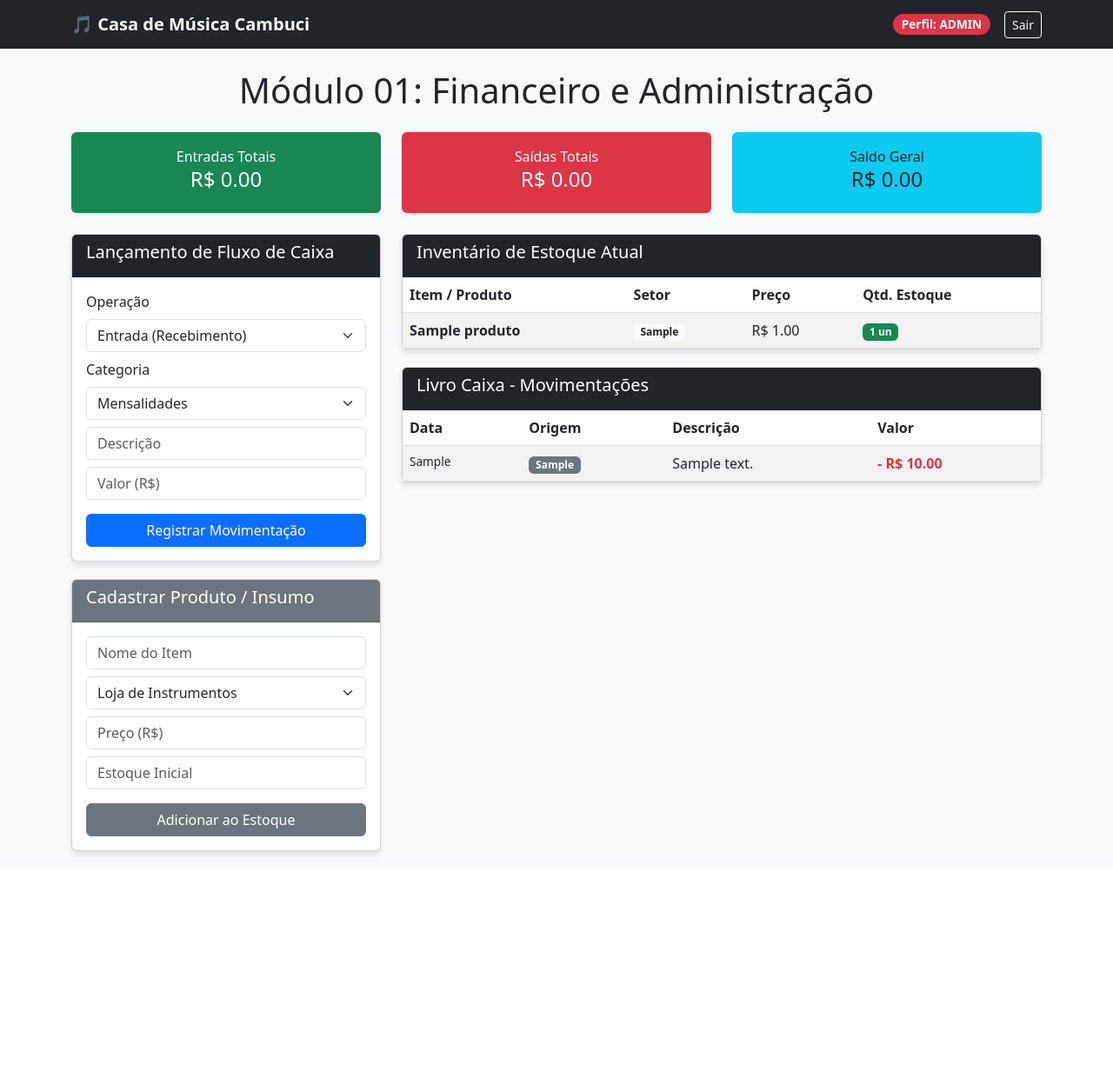
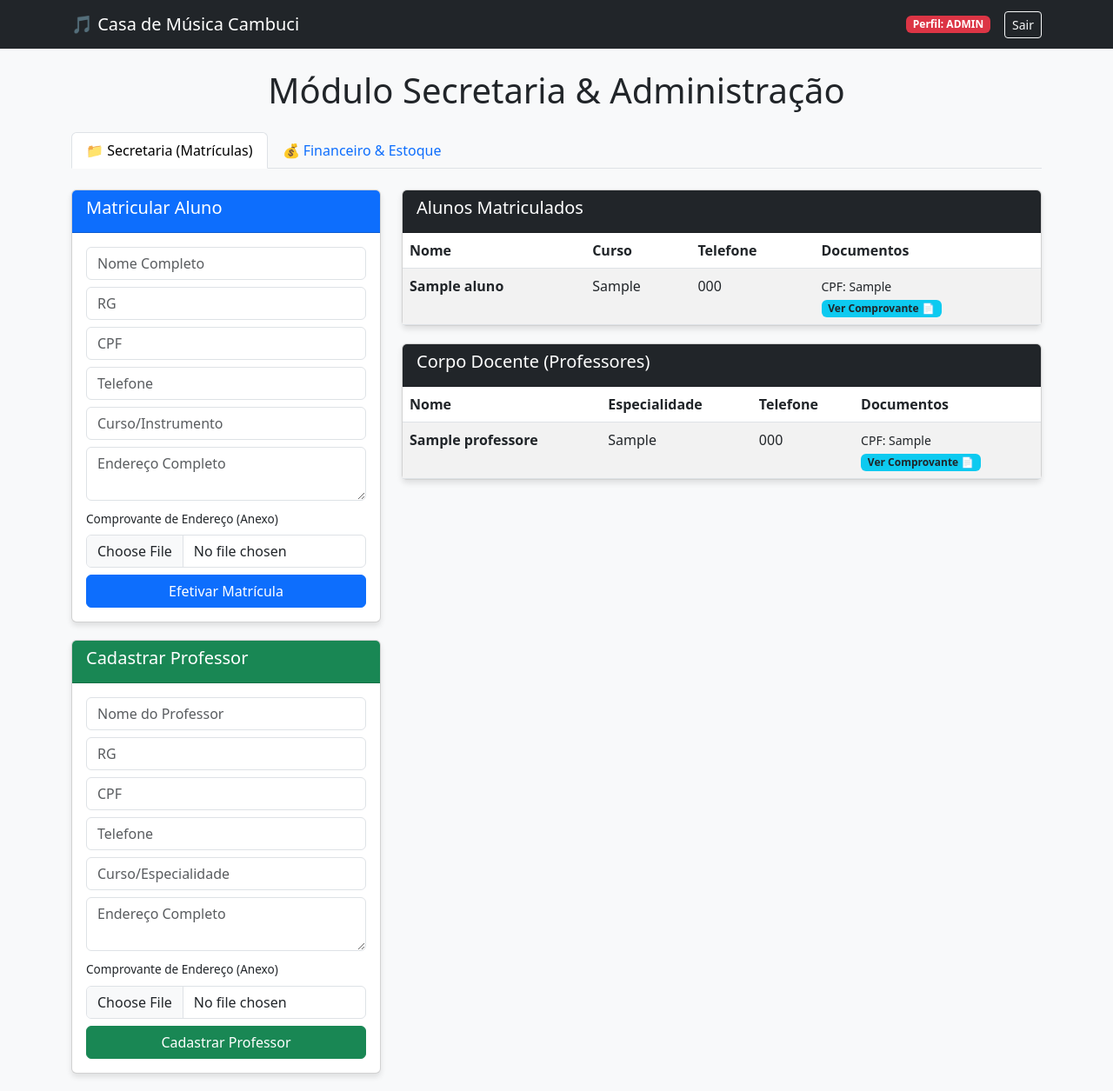
Before and after one commit to Casademusicacambuci/escola_musica, a Flask app: page / in a window 1280 px wide. Shown: the whole page at 87% size. Before the commit the page ends 985 px from the top, so only its background shows below. Run offline with Flask 3, Linux system fonts and the light colour scheme; the visitor is signed in with stand-in values (Sample User, id 1); tables that the repository leaves empty hold one stand-in row (values such as "Sample post").

Commit message:
Update page title and restructure content layout

```diff
--- a/templates/index.html
+++ b/templates/index.html
@@ -3,13 +3,11 @@
 <head>
     <meta charset="UTF-8">
     <meta name="viewport" content="width=device-width, initial-scale=1.0">
-    <title>Casa de Música Cambuci - Módulo Financeiro</title>
+    <title>Casa de Música Cambuci - Painel Integrado</title>
     <link href="https://cdn.jsdelivr.net/npm/bootstrap@5.3.0/dist/css/bootstrap.min.css" rel="stylesheet">
     <style>
         body { background-color: #f8f9fa; }
-        .navbar-brand { font-weight: bold; }
         .card { margin-bottom: 20px; box-shadow: 0 4px 6px rgba(0,0,0,0.1); }
-        .perfil-badge { font-size: 0.85rem; padding: 5px 10px; border-radius: 20px; }
     </style>
 </head>
 <body>
@@ -17,75 +15,58 @@
         <div class="container">
             <a class="navbar-brand" href="#">🎵 Casa de Música Cambuci</a>
             <div class="d-flex align-items-center">
-                <span class="badge bg-danger perfil-badge me-3">Perfil: {{ session['perfil']|upper }}</span>
+                <span class="badge bg-danger me-3">Perfil: {{ session['perfil']|upper }}</span>
                 <a href="/logout" class="btn btn-outline-light btn-sm">Sair</a>
             </div>
         </div>
     </nav>
 
     <div class="container mt-4">
-        <h1 class="mb-4 text-center">Módulo 01: Financeiro e Administração</h1>
+        <h1 class="text-center mb-4">Módulo Secretaria & Administração</h1>
 
-        <div class="row text-center mb-4">
-            <div class="col-4"><div class="p-3 bg-success text-white rounded shadow-sm">Entradas Totais<br><h4>R$ {{ "%.2f"|format(total_entradas) }}</h4></div></div>
-            <div class="col-4"><div class="p-3 bg-danger text-white rounded shadow-sm">Saídas Totais<br><h4>R$ {{ "%.2f"|format(total_saidas) }}</h4></div></div>
-            <div class="col-4"><div class="p-3 bg-info text-dark rounded shadow-sm">Saldo Geral<br><h4>R$ {{ "%.2f"|format(saldo_caixa) }}</h4></div></div>
-        </div>
+        <ul class="nav nav-tabs mb-4" id="painelAbas" role="tablist">
+            <li class="nav-item"><button class="nav-link active" id="sec-tab" data-bs-toggle="tab" data-bs-target="#secretaria" type="button" role="tab">📁 Secretaria (Matrículas)</button></li>
+            <li class="nav-item"><button class="nav-link" id="fin-tab" data-bs-toggle="tab" data-bs-target="#financeiro" type="button" role="tab">💰 Financeiro & Estoque</button></li>
+        </ul>
 
+        <div class="tab-content" id="conteudoAbas">
+            <div class="tab-pane fade show active" id="secretaria" role="tabpanel">
                 <div class="row">
                     <div class="col-md-4">
                         <div class="card">
-                    <div class="card-header bg-dark text-white"><h5>Lançamento de Fluxo de Caixa</h5></div>
+                            <div class="card-header bg-primary text-white"><h5>Matricular Aluno</h5></div>
                             <div class="card-body">
-                        <form action="/registrar_financeiro" method="POST">
+                                <form action="/cadastrar_aluno" method="POST" enctype="multipart/form-data">
+                                    <input type="text" name="nome" class="form-control mb-2" placeholder="Nome Completo" required>
+                                    <input type="text" name="rg" class="form-control mb-2" placeholder="RG" required>
+                                    <input type="text" name="cpf" class="form-control mb-2" placeholder="CPF" required>
+                                    <input type="text" name="telefone" class="form-control mb-2" placeholder="Telefone" required>
+                                    <input type="text" name="curso" class="form-control mb-2" placeholder="Curso/Instrumento" required>
+                                    <textarea name="endereco" class="form-control mb-2" placeholder="Endereço Completo" rows="2" required></textarea>
                                     <div class="mb-2">
-                                <label class="form-label">Operação</label>
-                                <select name="tipo" class="form-select" required>
-                                    <option value="entrada">Entrada (Recebimento)</option>
-                                    <option value="saida">Saída (Pagamento)</option>
-                                </select>
+                                        <label class="form-label" style="font-size:0.85rem;">Comprovante de Endereço (Anexo)</label>
+                                        <input type="file" name="comprovante" class="form-control" required>
                                     </div>
-                            <div class="mb-2">
-                                <label class="form-label">Categoria</label>
-                                <select name="categoria_fluxo" class="form-select" required>
-                                    <option value="Mensalidades">Mensalidades</option>
-                                    <option value="Loja">Loja (Instrumentos/Acessórios)</option>
-                                    <option value="Café">Café</option>
-                                    <option value="Estúdios">Estúdios</option>
-                                    <option value="Diversos">Diversos / Despesas</option>
-                                </select>
-                            </div>
-                            <div class="mb-2">
-                                <input type="text" name="descricao" class="form-control" placeholder="Descrição" required>
-                            </div>
-                            <div class="mb-2">
-                                <input type="number" step="0.01" name="valor" class="form-control" placeholder="Valor (R$)" required>
-                            </div>
-                            <button type="submit" class="btn btn-primary w-100 mt-2">Registrar Movimentação</button>
+                                    <button type="submit" class="btn btn-primary w-100">Efetivar Matrícula</button>
                                 </form>
                             </div>
                         </div>
 
                         <div class="card">
-                    <div class="card-header bg-secondary text-white"><h5>Cadastrar Produto / Insumo</h5></div>
+                            <div class="card-header bg-success text-white"><h5>Cadastrar Professor</h5></div>
                             <div class="card-body">
-                        <form action="/cadastrar_produto" method="POST">
+                                <form action="/cadastrar_professor" method="POST" enctype="multipart/form-data">
+                                    <input type="text" name="nome" class="form-control mb-2" placeholder="Nome do Professor" required>
+                                    <input type="text" name="rg" class="form-control mb-2" placeholder="RG" required>
+                                    <input type="text" name="cpf" class="form-control mb-2" placeholder="CPF" required>
+                                    <input type="text" name="telefone" class="form-control mb-2" placeholder="Telefone" required>
+                                    <input type="text" name="curso" class="form-control mb-2" placeholder="Curso/Especialidade" required>
+                                    <textarea name="endereco" class="form-control mb-2" placeholder="Endereço Completo" rows="2" required></textarea>
                                     <div class="mb-2">
-                                <input type="text" name="nome" class="form-control" placeholder="Nome do Item" required>
+                                        <label class="form-label" style="font-size:0.85rem;">Comprovante de Endereço (Anexo)</label>
+                                        <input type="file" name="comprovante" class="form-control" required>
                                     </div>
-                            <div class="mb-2">
-                                <select name="categoria" class="form-select" required>
-                                    <option value="Loja">Loja de Instrumentos</option>
-                                    <option value="Café">Insumos do Café</option>
-                                </select>
-                            </div>
-                            <div class="mb-2">
-                                <input type="number" step="0.01" name="preco" class="form-control" placeholder="Preço (R$)" required>
-                            </div>
-                            <div class="mb-2">
-                                <input type="number" name="estoque" class="form-control" placeholder="Estoque Inicial" required>
-                            </div>
-                            <button type="submit" class="btn btn-secondary w-100 mt-2">Adicionar ao Estoque</button>
+                                    <button type="submit" class="btn btn-success w-100">Cadastrar Professor</button>
                                 </form>
                             </div>
                         </div>
@@ -93,64 +74,52 @@
 
                     <div class="col-md-8">
                         <div class="card">
-                    <div class="card-header bg-dark text-white"><h5>Inventário de Estoque Atual</h5></div>
+                            <div class="card-header bg-dark text-white"><h5>Alunos Matriculados</h5></div>
                             <div class="card-body p-0">
                                 <table class="table table-striped mb-0">
-                            <thead>
+                                    <thead><tr><th>Nome</th><th>Curso</th><th>Telefone</th><th>Documentos</th></tr></thead>
+                                    <tbody>
+                                        {% for al in alunos %}
                                         <tr>
-                                    <th>Item / Produto</th>
-                                    <th>Setor</th>
-                                    <th>Preço</th>
-                                    <th>Qtd. Estoque</th>
+                                            <td><strong>{{ al.nome }}</strong></td>
+                                            <td>{{ al.curso }}</td>
+                                            <td>{{ al.telefone }}</td>
+                                            <td>
+                                                <small>CPF: {{ al.cpf }}</small><br>
+                                                {% if al.comprovante_anexo %}
+                                                    <a href="/static/uploads/{{ al.comprovante_anexo }}" target="_blank" class="badge bg-info text-dark text-decoration-none">Ver Comprovante 📄</a>
+                                                {% endif %}
+                                            </td>
                                         </tr>
-                            </thead>
-                            <tbody>
-                                {% if produtos %}
-                                    {% for prod in produtos %}
-                                    <tr>
-                                        <td><strong>{{ prod.nome }}</strong></td>
-                                        <td><span class="badge bg-light text-dark">{{ prod.categoria }}</span></td>
-                                        <td>R$ {{ "%.2f"|format(prod.preco) }}</td>
-                                        <td><span class="badge bg-success">{{ prod.estoque }} un</span></td>
-                                    </tr>
+                                        {% else %}
+                                        <tr><td colspan="4" class="text-center text-muted p-3">Nenhum aluno cadastrado.</td></tr>
                                         {% endfor %}
-                                {% else %}
-                                    <tr><td colspan="4" class="text-center text-muted p-3">Nenhum produto cadastrado no inventário.</td></tr>
-                                {% endif %}
                                     </tbody>
                                 </table>
                             </div>
                         </div>
 
                         <div class="card">
-                    <div class="card-header bg-dark text-white"><h5>Livro Caixa - Movimentações</h5></div>
+                            <div class="card-header bg-dark text-white"><h5>Corpo Docente (Professores)</h5></div>
                             <div class="card-body p-0">
                                 <table class="table table-striped mb-0">
-                            <thead>
+                                    <thead><tr><th>Nome</th><th>Especialidade</th><th>Telefone</th><th>Documentos</th></tr></thead>
+                                    <tbody>
+                                        {% for prof in professores %}
                                         <tr>
-                                    <th>Data</th>
-                                    <th>Origem</th>
-                                    <th>Descrição</th>
-                                    <th>Valor</th>
-                                </tr>
-                            </thead>
-                            <tbody>
-                                {% if movimentacoes %}
-                                    {% for mov in movimentacoes %}
-                                    <tr>
-                                        <td style="font-size: 0.85rem;">{{ mov.data }}</td>
-                                        <td><span class="badge bg-secondary">{{ mov.categoria_fluxo }}</span></td>
-                                        <td>{{ mov.descricao }}</td>
+                                            <td><strong>{{ prof.nome }}</strong></td>
+                                            <td>{{ prof.curso }}</td>
+                                            <td>{{ prof.telefone }}</td>
                                             <td>
-                                            <span class="text-{{ 'success' if mov.tipo == 'entrada' else 'danger' }} fw-bold">
-                                                {{ '+' if mov.tipo == 'entrada' else '-' }} R$ {{ "%.2f"|format(mov.valor) }}
-                                            </span>
+                                                <small>CPF: {{ prof.cpf }}</small><br>
+                                                {% if prof.comprovante_anexo %}
+                                                    <a href="/static/uploads/{{ prof.comprovante_anexo }}" target="_blank" class="badge bg-info text-dark text-decoration-none">Ver Comprovante 📄</a>
+                                                {% endif %}
                                             </td>
                                         </tr>
+                                        {% else %}
+                                        <tr><td colspan="4" class="text-center text-muted p-3">Nenhum professor cadastrado.</td></tr>
                                         {% endfor %}
-                                {% else %}
-                                    <tr><td colspan="4" class="text-center text-muted p-3">Nenhuma movimentação registrada hoje.</td></tr>
-                                {% endif %}
                                     </tbody>
                                 </table>
                             </div>
@@ -158,5 +127,18 @@
                     </div>
                 </div>
             </div>
+
+            <div class="tab-pane fade" id="financeiro" role="tabpanel">
+                <div class="row text-center mb-4">
+                    <div class="col-4"><div class="p-3 bg-success text-white rounded">Entradas<br><h4>R$ {{ "%.2f"|format(total_entradas) }}</h4></div></div>
+                    <div class="col-4"><div class="p-3 bg-danger text-white rounded">Saídas<br><h4>R$ {{ "%.2f"|format(total_saidas) }}</h4></div></div>
+                    <div class="col-4"><div class="p-3 bg-info text-dark rounded">Saldo Geral<br><h4>R$ {{ "%.2f"|format(saldo_caixa) }}</h4></div></div>
+                </div>
+                <p class="text-center text-muted">Controle de Estoque e Fluxo ativo em segundo plano.</p>
+            </div>
+        </div>
+    </div>
+
+    <script src="https://cdn.jsdelivr.net/npm/bootstrap@5.3.0/dist/js/bootstrap.bundle.min.js"></script>
 </body>
 </html>
```
Lines whose indentation alone changed are shown as unchanged.
